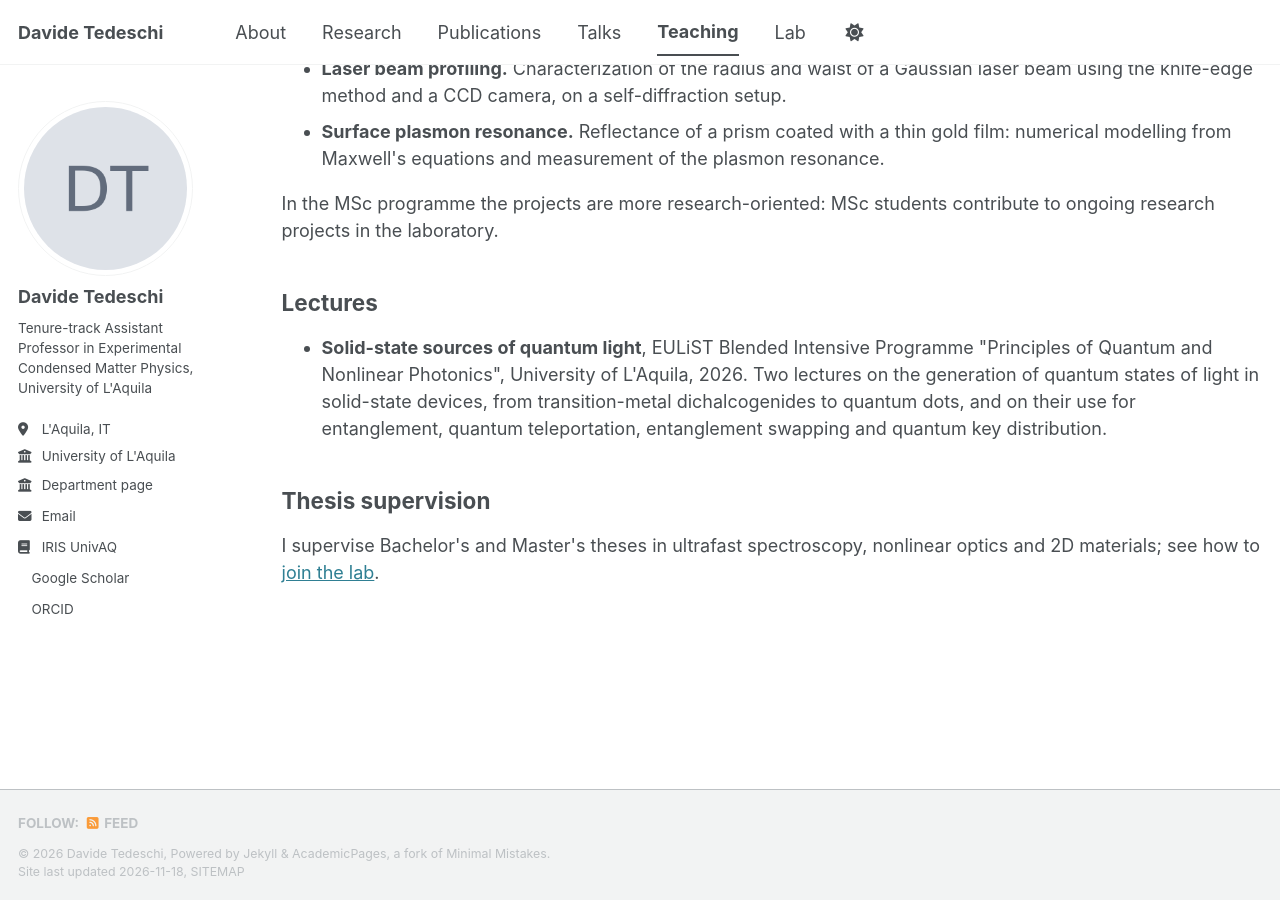
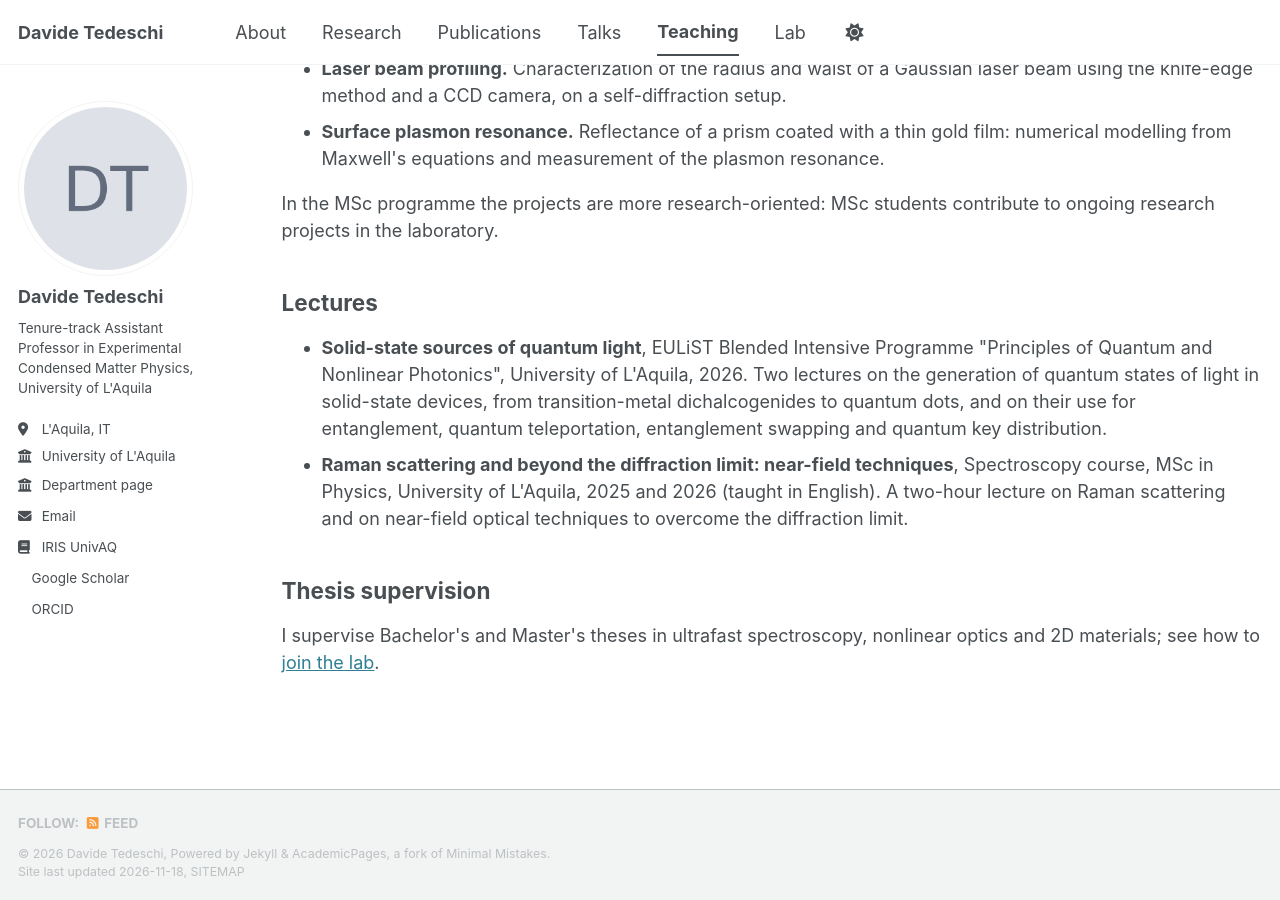
Before and after one commit to DavideTedeschi/davidetedeschi.github.io, a Jekyll site: the page built from _pages/teaching.html, in a window 1280 px wide and 900 px high, scrolled down 1207 px. Built offline with Jekyll 4.4.1, drawn with Linux system fonts in a browser that asks for light colours; a script bundle is joined from its source files by our own code; a style sheet for code colours, icons or effects is not loaded.

Commit message:
Teaching: add Raman and near-field lecture
Co-Authored-By: Claude Opus 5.5 <noreply@anthropic.com>
Claude-Session: https://claude.ai/code/session_01TcbGEgShaiekk9PfUMfoQJ

```diff
--- a/_pages/teaching.html
+++ b/_pages/teaching.html
@@ -31,6 +31,7 @@ author_profile: true
 
 <ul>
   <li><strong>Solid-state sources of quantum light</strong>, EULiST Blended Intensive Programme "Principles of Quantum and Nonlinear Photonics", University of L'Aquila, 2026. Two lectures on the generation of quantum states of light in solid-state devices, from transition-metal dichalcogenides to quantum dots, and on their use for entanglement, quantum teleportation, entanglement swapping and quantum key distribution.</li>
+  <li><strong>Raman scattering and beyond the diffraction limit: near-field techniques</strong>, Spectroscopy course, MSc in Physics, University of L'Aquila, 2025 and 2026 (taught in English). A two-hour lecture on Raman scattering and on near-field optical techniques to overcome the diffraction limit.</li>
 </ul>
 
 <h2>Thesis supervision</h2>
```
